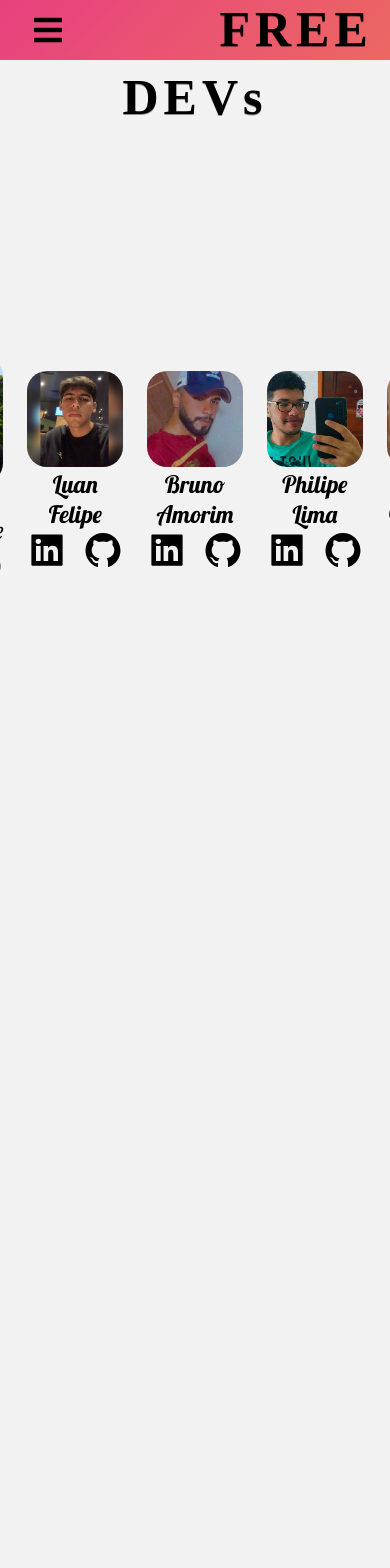
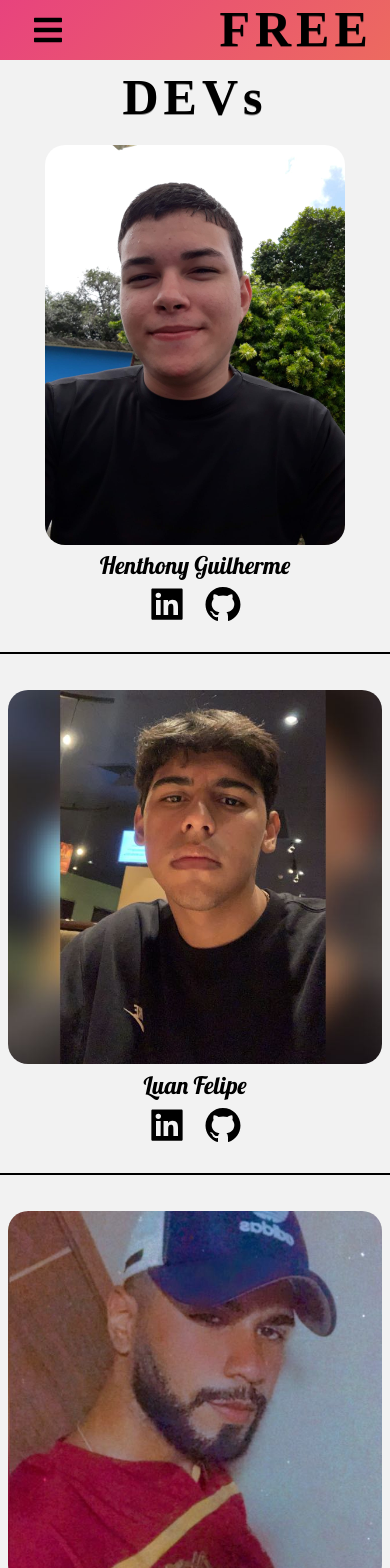
Before and after one commit to luan0412/redeSocial_projeto, a React (Create React App) app: page /Sobre in a window 390 px wide. Shown: the top 1568 px of the page. Before the commit the page ends 844 px from the top, so only its background shows below. Built offline with nearby package versions, Linux system fonts and the light colour scheme; a web font is replaced by a local one.

Commit message:
tela sobre

```diff
--- a/src/css/Cadastro.css
+++ b/src/css/Cadastro.css
@@ -183,7 +183,8 @@ label{
     border: none;
     border-bottom: 2px solid #000;
     border-left: 2px solid #000;
-    transition: border-color 0.3s ease-in-out;
+    box-shadow: 0 0 15px #000;
+    transition: all 0.5s ease;
 }
 
 #formCadastro input[type="text"]:focus,
@@ -203,7 +204,7 @@ label{
     width: 50%;
     border-radius: 5px;
     border: none;
-    background-color: #000;
+    background-color: #1c1e21;
     color: #fff;
     margin: 0 0 5px;
     padding: 10px;
@@ -212,11 +213,16 @@ label{
 }
 
 #formCadastro button[type="submit"]:hover{
-    box-shadow: inset 0 2px 4px rgb(10, 10, 10);
+    color: #000;
+    font-weight: 600;
+    background-color: whitesmoke;
+    border: 1px solid #000;
+    box-shadow: 0 0 15px #000;
+    transition: all 0.5s ease;
     transition: background-color 0.3s ease-in-out;
 }
 #formCadastro button[type="submit"]:active{
-    box-shadow: inset 0 2px 4px rgba(255, 255, 255, 0.582);
+    box-shadow: inset 0 2px 4px rgba(14, 13, 13, 0.582);
 }
 
 #formCadastro #link{
--- a/src/css/Login.css
+++ b/src/css/Login.css
@@ -98,8 +98,8 @@ body,
 #formLogin input{
    width: 100%;
     border: none;
-    border-bottom: 2px solid #1c1e21;
-    border-left: 2px solid #1c1e21;
+    border-bottom: 2px solid #000000;
+    border-left: 2px solid #000000;
     border-radius: 5px;
     background-color: rgba(255, 255, 255, 0);
     margin: 0 0 2%;
@@ -109,19 +109,20 @@ body,
 
 #formLogin input::placeholder{
    font: 600 15px/18px 'Roboto', sans-serif;
-   color: #1c1e21;
+   color: #000000;
 }
 
 #formLogin input{
    font: 600 15px/18px 'Roboto', sans-serif;
-   color: #1c1e21;
+   color: #000000;
 }
 
 #formLogin input:hover{
    border: none;
-   border-bottom: 2px solid #1c1d20c4;
-   border-left: 2px solid #1c1d20d2;
-   transition: border-color 0.3s ease-in-out;
+    border-bottom: 2px solid #000;
+    border-left: 2px solid #000;
+    box-shadow: 0 0 15px #000;
+    transition: all 0.5s ease;
 }
 
 #formLogin input:focus{
@@ -146,8 +147,13 @@ body,
 }
 
 #formLogin button:hover{
-   box-shadow: inset 0 2px 4px rgb(10, 10, 10);
-   transition: background-color 0.3s ease-in-out;
+   color: #000;
+    font-weight: 600;
+    background-color: whitesmoke;
+    border: 1px solid #000;
+    box-shadow: 0 0 15px #000;
+    transition: all 0.5s ease;
+    transition: background-color 0.3s ease-in-out;
 }
 #formLogin button:active{
    box-shadow: inset 0 2px 4px rgba(255, 255, 255, 0.582);
--- a/src/css/Sobre.css
+++ b/src/css/Sobre.css
@@ -49,9 +49,6 @@ body,
     transition: 1s box-shadow;
     border-radius: 20px;
 }
-
-
-
 
 .nos .sobreImg5{
     margin-right: 1%;
@@ -183,3 +180,22 @@ body,
     box-shadow: 0 0 15px #4dc247;
     transition: all 0.5s ease;
 }
+
+@media (max-width: 1000px){
+    .boxSobre .nos{
+        flex-wrap: wrap;
+    }
+}
+
+@media (max-width: 761px){
+    .nos .sobreImg{
+        margin: 0 auto;
+        margin-top: 3%;
+    }
+    .linhaSobre{
+        margin-top: 1em;
+        margin-bottom: 1em;
+        border: 1px solid #000;
+        width: 100%;
+    }
+}
--- a/src/pages/Sobre.js
+++ b/src/pages/Sobre.js
@@ -29,6 +29,10 @@ function Sobre(){
                     <a href="https://github.com/HenthonyGuilherme" target="_blank" rel="noopener noreferrer"><AiIcons.AiFillGithub className="sobreIcon sobreIcon2" /></a>
                     </div>
                 </div>
+
+                <div className="linhaSobre"></div>
+
+
                 <div className="sobreImg sobreImg2">
                     <img src={luan} />
                     <p>Luan Felipe</p>
@@ -38,6 +42,9 @@ function Sobre(){
                     </div>
 
                 </div>
+
+                <div className="linhaSobre"></div>
+
                 <div className="sobreImg sobreImg3">
                     <img src={bruno} />
                     <p>Bruno Amorim</p>
@@ -46,6 +53,9 @@ function Sobre(){
                     <a href="https://github.com/brnoam" target="_blank" rel="noopener noreferrer"><AiIcons.AiFillGithub className="sobreIcon sobreIcon2" /></a>
                     </div>
                 </div>
+
+                <div className="linhaSobre"></div>
+
                 <div className="sobreImg sobreImg4">
                     <img src={philipe} />
                     <p>Philipe Lima</p>
@@ -54,6 +64,9 @@ function Sobre(){
                     <a href="https://github.com/PhilipeLima123?tab=repositories" target="_blank" rel="noopener noreferrer"><AiIcons.AiFillGithub className="sobreIcon sobreIcon2" /></a>
                     </div>
                 </div>
+
+                <div className="linhaSobre"></div>
+
                 <div className="sobreImg sobreImg5">
                     <img src={davi} />
                     <p>Davi Gonçalves</p>
```
